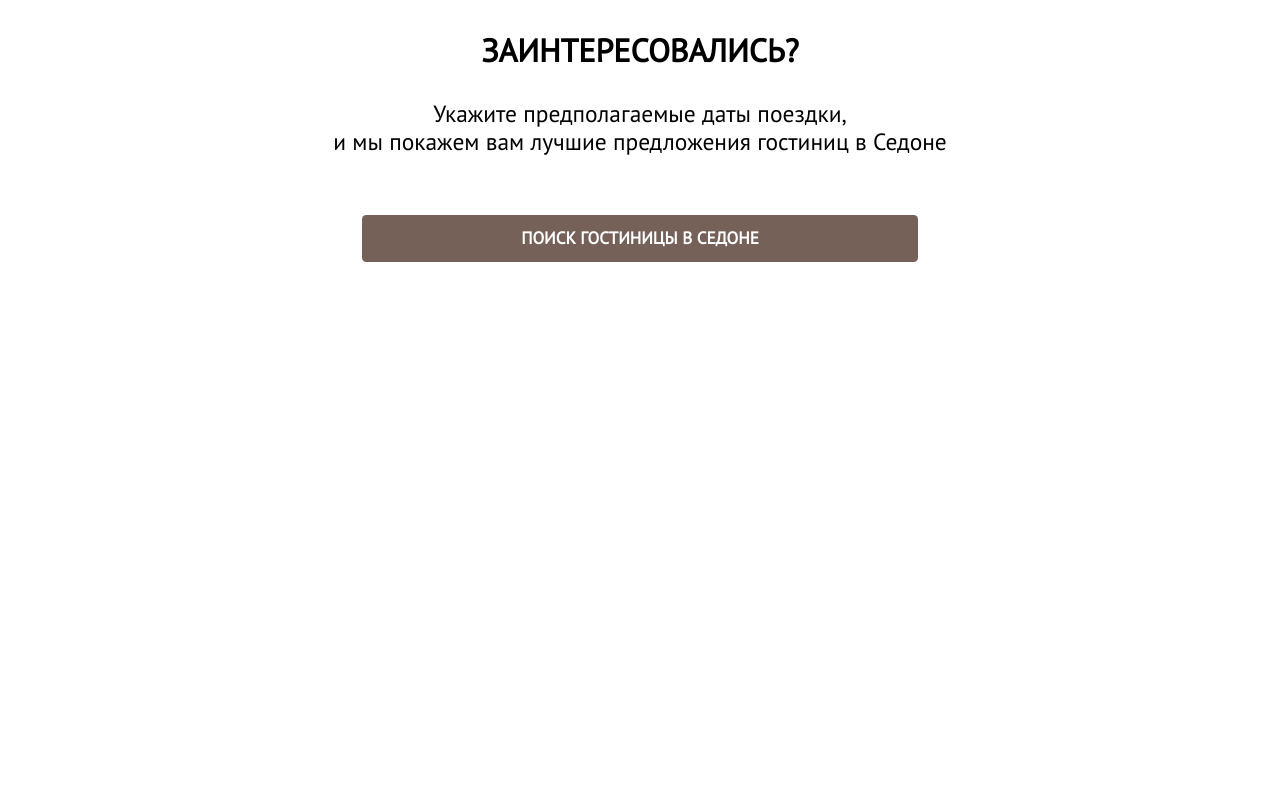
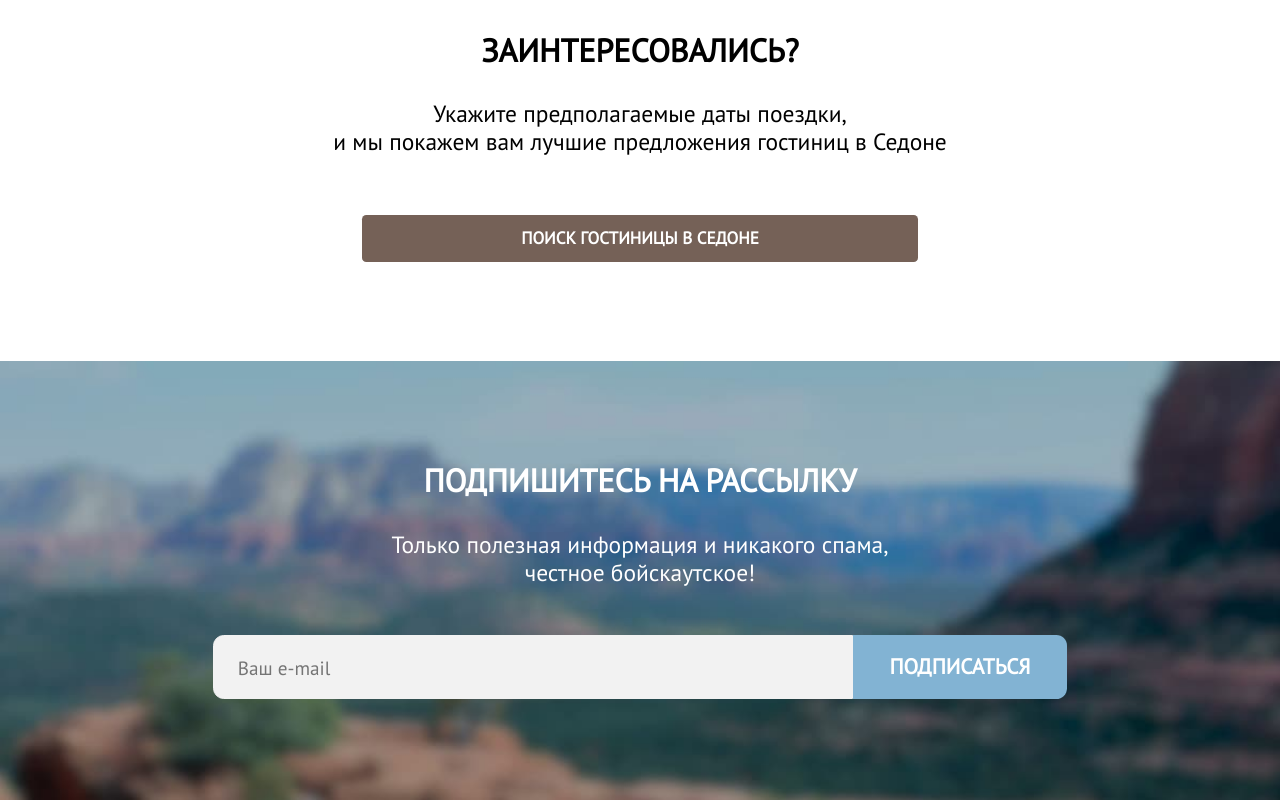
Before and after one commit to CirillSB/sedona, a website built with webpack: page source/index.html in a window 1280 px wide. Shown: the part 2475-3275 px from the top of the page. Before the commit the page ends 2836 px from the top, so only its background shows below. Built offline with nearby package versions, Linux system fonts and the light colour scheme; files whose address does not match are found by name.

Commit message:
сделал форму

```diff
--- a/source/index.html
+++ b/source/index.html
@@ -185,6 +185,20 @@
           Поиск гостиницы в Седоне
         </a>
       </section>
+      <section class="subscribe">
+        <h2 class="subscribe__title title title--light">
+          Подпишитесь на рассылку
+        </h2>
+        <p class="subscribe__subtitle subtitle subtitle--light">
+          Только полезная информация и никакого спама, <br> честное бойскаутское!
+        </p>
+        <form class="subscribe-form" action="https://echo.htmlacademy.ru" method="post">
+          <input type="email" name="email" placeholder="Ваш e-mail">
+          <button type="submit">
+            Подписаться
+          </button>
+        </form>
+      </section>
     </main>
     <footer>
       <div class="container"></div>
--- /dev/null
+++ b/source/sass/blocks/subscribe-form.scss
@@ -0,0 +1,33 @@
+.subscribe-form {
+  display: flex;
+  justify-content: center;
+
+  input {
+    box-sizing: border-box;
+    width: size(600px);
+    height: size(60px);
+    padding: 0 size(22px);
+    font-size: size(18px);
+    line-height: size(21px);
+    color: $color-default-black;
+    border: size(1px) solid $color-concrete;
+    border-radius: size(10px) 0 0 size(10px);
+    background-color: $color-concrete;
+  }
+
+  button {
+    display: inline-block;
+    width: size(200px);
+    padding: size(11px) 0 size(13px);
+    margin: 0;
+    font-weight: 700;
+    font-size: size(20px);
+    line-height: size(36px);
+    text-transform: uppercase;
+    color: $color-default-white;
+    border: none;
+    border-radius: 0 size(10px) size(10px) 0;
+    background-color: $color-half-baked;
+    transition: all 0.3s ease 0s;
+  }
+}
--- /dev/null
+++ b/source/sass/blocks/subscribe.scss
@@ -0,0 +1,19 @@
+.subscribe {
+  display: flex;
+  flex-direction: column;
+  align-items: center;
+  justify-content: flex-start;
+  background-color: $color-nepal;
+  background-image: url("../img/background1.jpg");
+  background-repeat: no-repeat;
+  background-size: cover;
+  padding: size(94px) 0;
+}
+
+.subscribe__title {
+  margin: 0 0 size(29px);
+}
+
+.subscribe__subtitle {
+  margin: 0 0 size(46px);
+}
--- a/source/sass/blocks/subtitle.scss
+++ b/source/sass/blocks/subtitle.scss
@@ -3,3 +3,7 @@
   line-height: size(26px);
   text-align: center;
 }
+
+.subtitle--light {
+  color: $color-default-white;
+}
--- a/source/sass/blocks/title.scss
+++ b/source/sass/blocks/title.scss
@@ -6,3 +6,7 @@
   text-transform: uppercase;
   color: $color-default-black;
 }
+
+.title--light {
+  color: $color-default-white;
+}
--- a/source/sass/style.scss
+++ b/source/sass/style.scss
@@ -34,6 +34,8 @@
 @import "blocks/welcome";
 @import "blocks/reasons";
 @import "blocks/booking";
+@import "blocks/subscribe";
+@import "blocks/subscribe-form";
 
 // ---------------------------------
 
--- a/source/sass/variables.scss
+++ b/source/sass/variables.scss
@@ -18,6 +18,8 @@ $color-chelsea-cucumber:            #7db54f;
 $color-half-baked:                  #82b3d3;
 $color-half-baked-light:            rgba(131, 179, 211, 0.12);
 $color-half-baked-middle:           rgba(131, 179, 211, 0.2);
+$color-nepal:                       #90acba;
+$color-concrete:                    #f2f2f2;
 
 // Gradient
 
```
Also changed, not shown: build/css/style.css, build/css/style.min.css, build/index.html, 1 other file.
